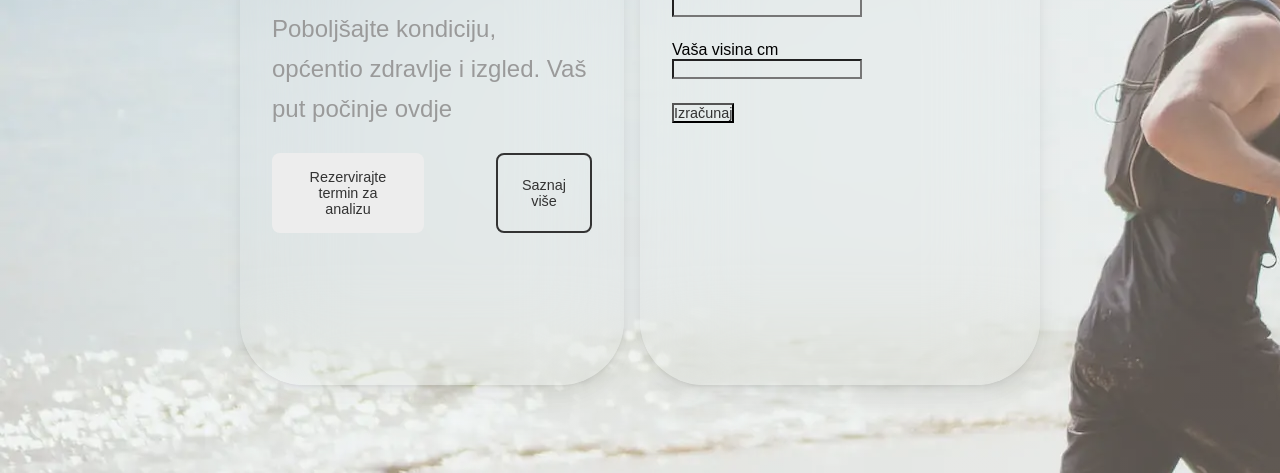
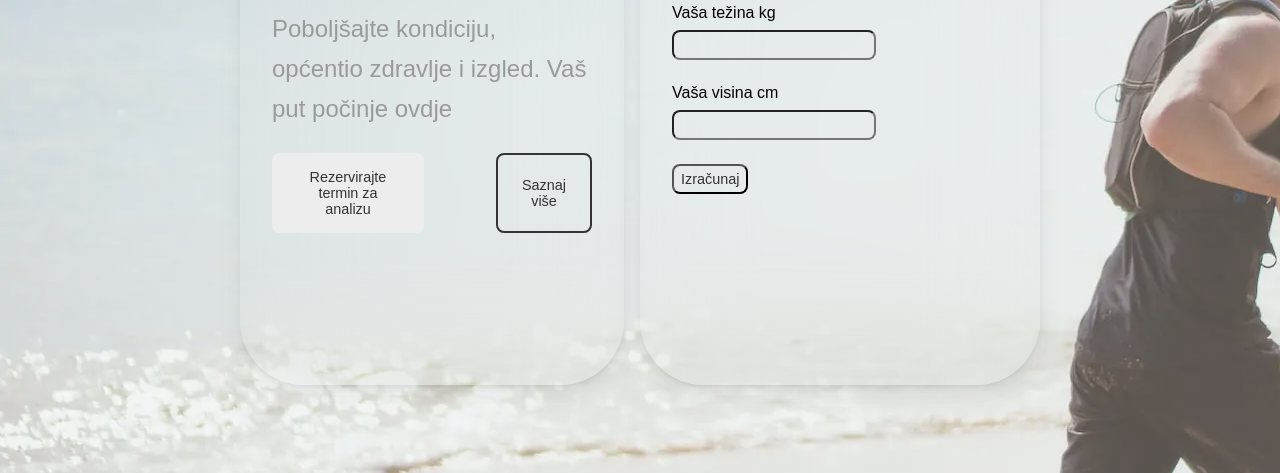
Before and after one commit to spahicadis/bmi-calculator, a plain HTML site: page index.html in a window 1280 px wide. Shown: the part 327-800 px from the top of the page. Drawn offline with Linux system fonts and the light colour scheme.

Commit message:
Finished bugs

```diff
--- a/app.js
+++ b/app.js
@@ -25,7 +25,7 @@ let weight = null;
 let height = null;
 let conditionalRendering1 = true;
 let conditionalRendering2 = true;
-let state = null;
+let state = 'eu';
 
 //dom
 const checkSex = document.querySelectorAll('.sex');
@@ -40,8 +40,8 @@ const calculateButton = document.querySelector('.action');
 const form1 = document.querySelector('.form-check')
 console.log(conditionalRenderingArr);
 
-
 modeEu.checked = true;
+modeEu.disabled = true;
 //conditionalRendering
 modeEu.addEventListener('change', function() {
   if(modeEu.checked) {
--- a/styles.css
+++ b/styles.css
@@ -175,3 +175,20 @@ label {
   position: absolute;
   right: 4%;
 }
+
+input {
+  border-radius: 8px;
+  padding: 5px 7px;
+  margin-top: 0.5rem;
+  cursor: pointer;
+}
+
+.action {
+  cursor: pointer;
+}
+
+
+.action:active {
+  border-style: solid;
+  border-color: blue;
+}
```
